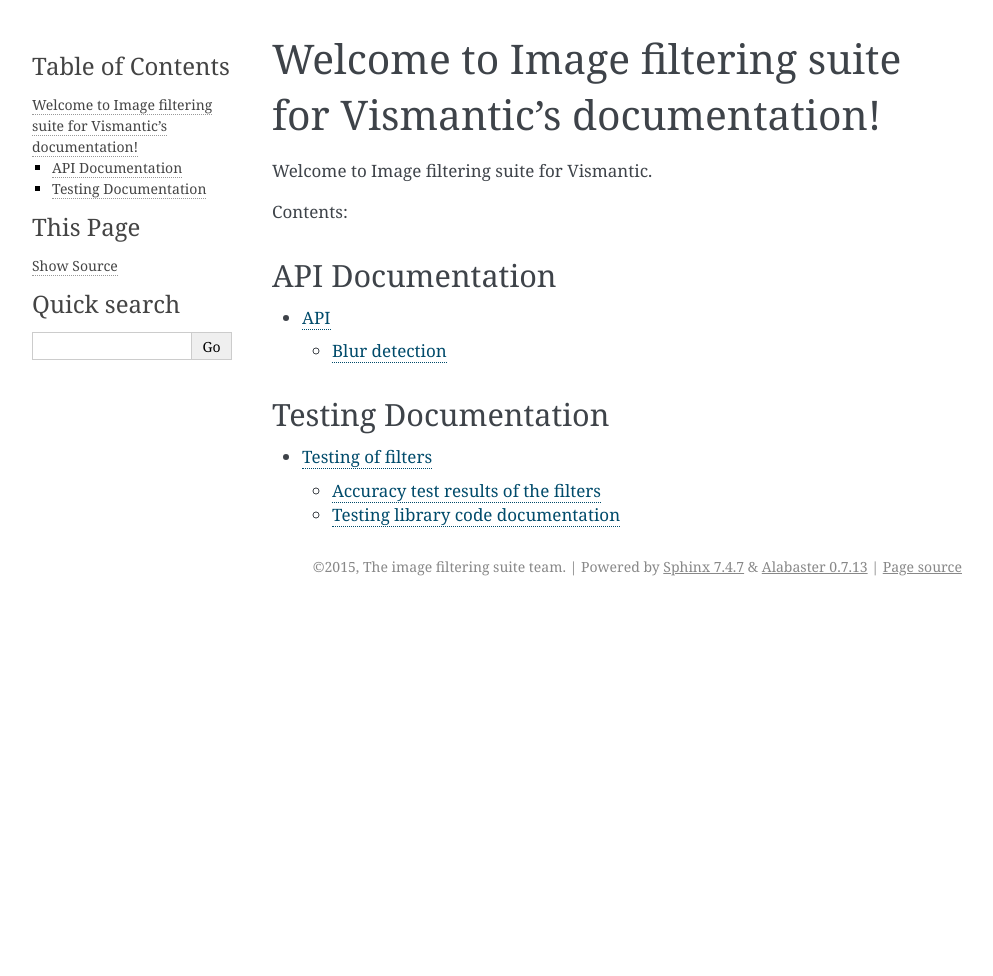
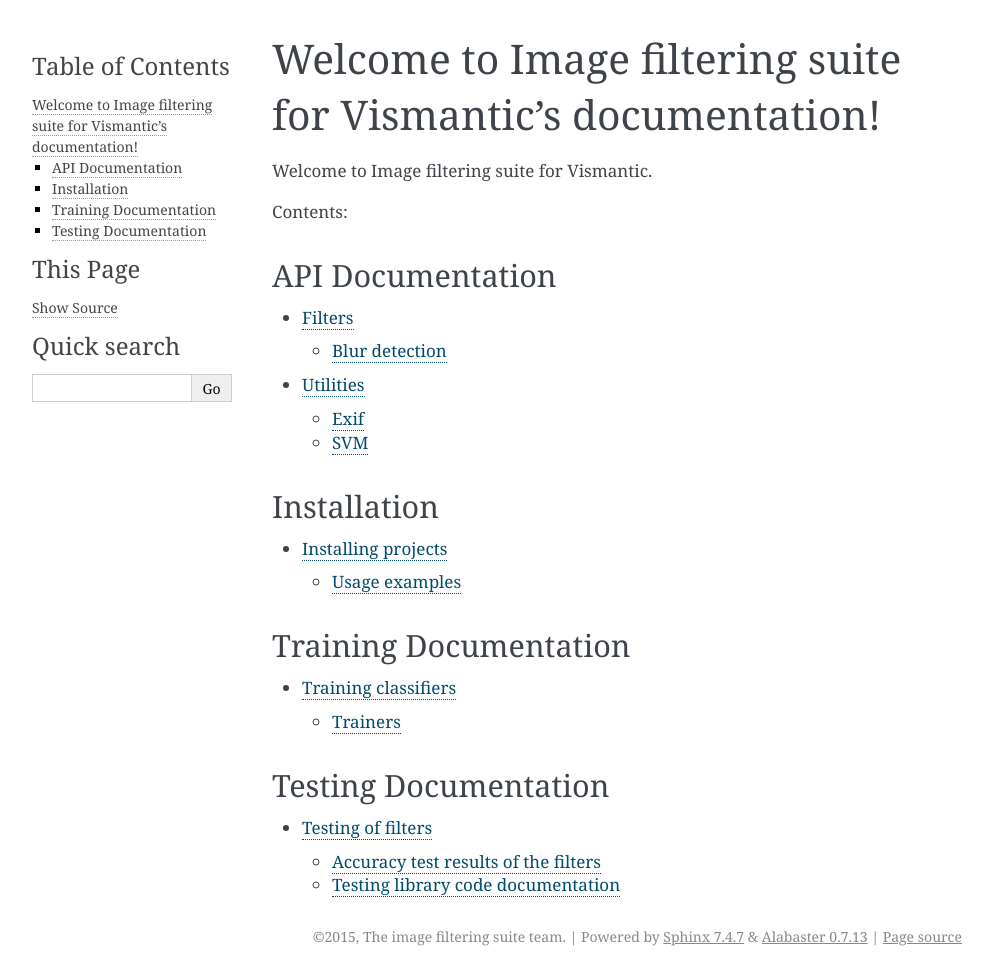
Before and after one commit to vismantic-ohtuprojekti/qualipy, a Sphinx documentation site: the page built from docs/index.rst, in a window 1280 px wide. Shown: the whole page, without its empty margins (148-1141 px from the left). Built offline with Sphinx 7.4.7, drawn with Linux system fonts in a browser that asks for light colours; before the commit the page ends 900 px from its top, so only the background shows below that.

Commit message:
Documentation

```diff
--- a/docs/contents.rst.inc
+++ b/docs/contents.rst.inc
@@ -12,6 +12,21 @@
 
    api
 
+Installation
+------------
+
+.. toctree::
+   :maxdepth: 2
+
+   installation
+
+Training Documentation
+----------------------
+
+.. toctree::
+   :maxdepth: 2
+
+   training
 
 Testing Documentation
 ---------------------
```
Also changed, not shown: docs/api.rst (+18 -10 lines), docs/installation.rst (added, +23 -0 lines), docs/testing.rst (+8 -11 lines), docs/training.rst (added, +22 -0 lines), 2 other files.
